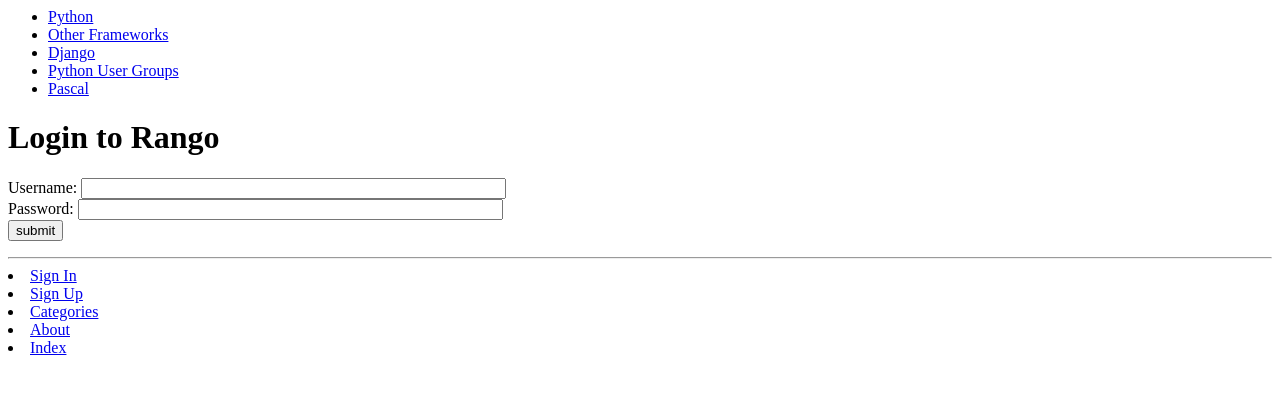
After one commit to 2237628c/tango_with_django_project, a Django app: page /rango/login/ in a window 1280 px wide. The commit adds this page. Shown: the top 394 px of the page. Run offline with Django 3.2, Linux system fonts and the light colour scheme; data comes from the database, SQL or seed files in the repository; both versions use the stored data as it was after the commit.

Commit message:
chapter9finished

```diff
--- a/rango/models.py
+++ b/rango/models.py
@@ -6,6 +6,7 @@ from django.contrib.auth.models import User
 
 class UserProfile(models.Model):
     user = models.OneToOneField(User)
+
     website = models.URLField(blank=True)
     picture = models.ImageField(upload_to='profile_images', blank=True)
     def __str__(self):
--- a/rango/urls.py
+++ b/rango/urls.py
@@ -5,11 +5,14 @@ app_name = 'rango'
 urlpatterns = [
     url(r'^$', views.index, name='index'),
     url(r'^about/', views.about, name='about'),
+    url(r'^category/', views.category, name='category'),
     url(r'^category/(?P<category_name_slug>[\w\-]+)/$',
         views.show_category, name='show_category'),
     url(r'^add_category/$', views.add_category, name = 'add_category'),
     url(r'^category/(?P<category_name_slug>[\w\-]+)/add_page/$',
         views.add_page, name = 'add_page'),
     url(r'^register/$', views.register, name='register'),
-
+    url(r'^login/$', views.user_login, name='login'),
+    url(r'^restricted/', views.restricted, name='restricted'),
+    url(r'^logout/$', views.user_logout, name='logout'),
     ]
--- a/rango/views.py
+++ b/rango/views.py
@@ -2,42 +2,17 @@
 
 
 from __future__ import unicode_literals
-from rango.models import Category
-from rango.models import Page
+from rango.models import Category, Page, UserProfile
 from django.shortcuts import render
 from django.http import HttpResponse
 from rango.forms import CategoryForm
 from rango.forms import PageForm
 from rango.forms import UserForm, UserProfileForm
-
-def register(request):
-    registered = False
-    if request.method == 'POST':
-        user_form = UserForm(data=request.POST)
-        profile_form = UserProfileForm(data=request.POST)
-
-        if user_form.is_valid() and profile_form.is_valid():
-            user = user_form.save()
-            user.set_password(user.password)
-            user.save()
-            profile = profile_form.save(commit=False)
-            profile.user = user
-
-            if 'picture' in request.FILES:
-                profile.picture = request.FILES['picture']
-            profile.save()
-            registered = True
-        else:
-            print(user_form.errors, profile_form.errors)
-    else:
-        user_form = UserForm()
-        profile_form = UserProfileForm()
-
-    return render(request,
-                  'rango/register.html',
-                  {'user_form': profile_form,
-                   'profile_form': profile_form,
-                   'registered' : registered})
+from django.contrib.auth import authenticate, login
+from django.http import HttpResponseRedirect, HttpResponse
+from django.core.urlresolvers import reverse
+from django.contrib.auth.decorators import login_required
+from django.contrib.auth import logout
 
 def index(request):
     category_list = Category.objects.order_by('-likes')[:5]
@@ -49,7 +24,13 @@ def index(request):
 def about(request):
     print(request.method)
     print(request.user)
-    return render(request, 'rango/about.html', {})
+    context_dict = {'categories': category_list, 'pages': page_list}
+    return render(request, 'rango/about.html', context=context_dict)
+
+def category(request):
+    print(request.method)
+    print(request.user)
+    return render(request, 'rango/category.html', {})
 
 def show_category(request, category_name_slug):
     context_dict = {}
@@ -104,3 +85,64 @@ def add_page(request, category_name_slug):
             print(form.errors)
     context_dict = {'form': form, 'category': category}
     return render(request, 'rango/add_page.html', context_dict)
+
+
+
+def register(request):
+    registered = False
+    if request.method == 'POST':
+        user_form = UserForm(data=request.POST)
+        profile_form = UserProfileForm(data=request.POST)
+
+        if user_form.is_valid() and profile_form.is_valid():
+            user = user_form.save()
+            user.set_password(user.password)
+            user.save()
+
+            profile = profile_form.save(commit=False)
+            profile.user = user
+
+            if 'picture' in request.FILES:
+                profile.picture = request.FILES['picture']
+                profile.save()
+                registered = True
+        else:
+            print(user_form.errors, profile_form.errors)
+    else:
+        user_form = UserForm()
+        profile_form = UserProfileForm()
+
+    return render(request,
+                  'rango/register.html',
+                  {'user_form': profile_form,
+                   'profile_form': profile_form,
+                   'registered' : registered})
+
+def user_login(request):
+    if request.method == 'POST':
+        username = request.POST.get('username')
+        password = request.POST.get('password')
+
+        user = authenticate(username=username, password=password)
+        if user:
+            if user.is_active:
+                login(request, user)
+                return HttpResponseRedirect(reverse('index'))
+            else:
+                return HttpResponse("Your Rango account is disabled")
+        else:
+            print("Invalid login details: {0}, {1}".format(username, password))
+            return HttpResponse("Invalid login details supplied.")
+    else:
+        return render(request, 'rango/login.html', {})
+
+def user_logout(request):
+    logout(request)
+    return HttpResponseRedirect(reverse('index'))
+
+
+@login_required
+def restricted(request):
+    print(request.method)
+    print(request.user)
+    return render(request, 'rango/restricted.html', {})
--- a/tango_with_django_project/settings.py
+++ b/tango_with_django_project/settings.py
@@ -117,6 +117,8 @@ USE_L10N = True
 
 USE_TZ = True
 
+LOGIN_URL = '/rango/login/'
+
 #media files
 MEDIA_ROOT = MEDIA_DIR
 MEDIA_URL = '/media/'
--- a/templates/rango/base.html
+++ b/templates/rango/base.html
@@ -29,10 +29,18 @@
 		<hr />
 		<div>
 			<u1>
-			<li><a href="{% url 'rango:add_category' %}">Add New Category</a></li>
+			{% if user.is_authenticated %}
+				<li><a href="{% url 'rango:add_category' %}">Add New Category</a></li>
+				<li><a href="{% url 'rango:restricted' %}" >Restricted Page </a></li>
+				<li><a href="{% url 'rango:logout' %}">Logout</a></li>
+			{% else %}
+				<li><a href="{% url 'rango:login' %}">Sign In</a></li>
+				<li><a href="{% url 'rango:register' %}">Sign Up</a></li>
+			{% endif %}
+
+				<li><a href="{% url 'rango:category' %}">Categories</a></li>
 				<li><a href="{% url 'rango:about' %}">About</a></li>
 				<li><a href="{% url 'rango:index' %}">Index</a></li>
-				<li><a href="{% url 'rango:register' %}">Sign Up</a></li>
 			</ul>
 		</div>
 	</body>
--- a/templates/rango/category.html
+++ b/templates/rango/category.html
@@ -17,7 +17,9 @@
 		{% else %}
 			<strong>No pages currently in category. </strong>
 		{% endif %}
-		<a href="{% url 'rango:add_page' category.slug %">Add a Page</a>
+		{% if user.is_authenticated %}
+			<a href="{% url 'rango:add_page' category.slug %">Add a Page</a>
+		{% endif %}
 	{% else %}
 		The specified category does not exist!
 	{% endif %}
--- a/templates/rango/index.html
+++ b/templates/rango/index.html
@@ -8,7 +8,11 @@
 {% block body_block %}
 		<div>
         <h1>Rango says...</h1>
-			hey there partner!
+			{% if user.is_authenticated %}
+				howdy {{ user.username }}!
+			{% else %}
+				hey there partner!
+			{% endif %}
 		</div>
 			<div>
 				<h2>Most Liked Categories </h2>
--- /dev/null
+++ b/templates/rango/login.html
@@ -0,0 +1,19 @@
+{% extends 'rango/base.html' %}
+{% load staticfiles %}
+
+{% block title_block %}
+	Login
+{% endblock %}
+
+{% block body_block %}
+<h1>Login to Rango</h1>
+<form id="login_form" method="post" action="{% url 'rango:login' %}">
+	{% csrf_token %}
+	Username: <input type="text" name="username" value="" size="50" />
+	<br />
+	Password: <input type="password" name="password" value="" size="50" />
+	<br />
+	<input type="submit" value="submit" />
+
+</form>
+{% endblock %}
--- a/templates/rango/register.html
+++ b/templates/rango/register.html
@@ -11,7 +11,7 @@
 		Rango says: <strong>thank you for registering!</strong>
 		<a href="{% url 'rango:index'}">Return to the homepage.</a><br />
 	{% else %}
-		Rango says: <strong>register here!!</strong><br />
+		Rango says: <strong>register here!</strong><br />
 		<form id ="user_form" method="post" action="{% url 'rango:register' %}"
 				enctype="multipart/form-data">
 		{% csrf_token %}
```
Also changed, not shown: templates/rango/restricted.html (added, +9 -0 lines), db.sqlite3, media/profile_images/testuser.jpg (added), media/profile_images/testuser_77ayZNz.jpg (added), 1 other file.
